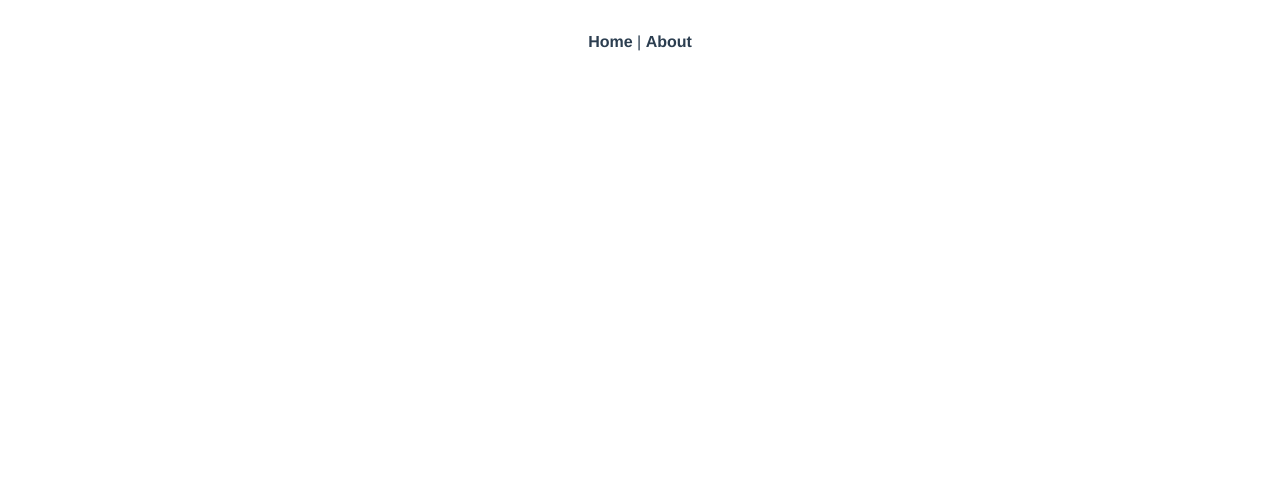
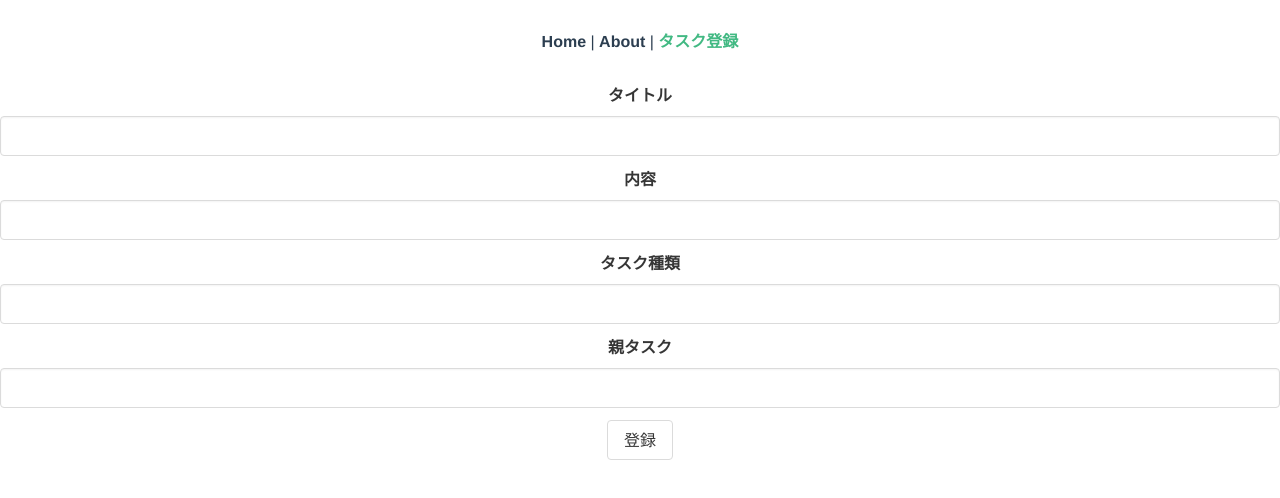
Before and after one commit to LearnDDD/task-manager-client, a Vue app: page /task/register in a window 1280 px wide. Shown: the top 498 px of the page. Built offline with nearby package versions, Linux system fonts and the light colour scheme.

Commit message:
タスク登録画面を追加

```diff
--- a/package.json
+++ b/package.json
@@ -55,6 +55,9 @@
     "rules": {
       "no-extra-semi": "warn",
       "quotes": ["warn", "single"],
+      "space-before-function-paren": ["error", "never"],
+      "no-useless-return": "off",
+      "@typescript-eslint/no-inferrable-types": "off",
       "comma-dangle": ["warn", {
         "arrays": "ignore",
         "objects": "ignore",
--- a/src/App.vue
+++ b/src/App.vue
@@ -2,7 +2,8 @@
   <div id="app">
     <div id="nav">
       <router-link to="/">Home</router-link> |
-      <router-link to="/about">About</router-link>
+      <router-link to="/about">About</router-link> |
+      <router-link to="/task/register">タスク登録</router-link>
     </div>
     <router-view/>
   </div>
--- a/src/components/HelloWorld.vue
+++ b/src/components/HelloWorld.vue
@@ -3,22 +3,6 @@
 
     <b-table :data="tasks" :columns="columnSettings"/>
 
-<!--    <table>-->
-<!--      <tr>-->
-<!--        <td>名前</td>-->
-<!--        <td>部署</td>-->
-<!--      </tr>-->
-<!--    </table>-->
-<!--    <table>-->
-<!--      <tr>-->
-<!--        <td>id</td>-->
-<!--        <td>title</td>-->
-<!--      </tr>-->
-<!--      <tr v-for="task in tasks" :key="task.id">-->
-<!--        <td>{{ task.id }}</td>-->
-<!--        <td>{{ task.title }}</td>-->
-<!--      </tr>-->
-<!--    </table>-->
     <h1>{{ msg }}</h1>
   </div>
 </template>
@@ -26,8 +10,8 @@
 <script lang="ts">
 import { Component, Prop, Vue } from 'vue-property-decorator'
 import { ColumnSetting } from '@/types/table/Table'
-
-@Component
+@Component({
+})
 export default class HelloWorld extends Vue {
   @Prop() private msg!: string;
   private tasks: { id: number; title: string }[] = [
@@ -47,11 +31,11 @@ export default class HelloWorld extends Vue {
     }
   ]
 
-  private mounted () {
+  private mounted() {
     this.loadTasks()
   }
 
-  private loadTasks () {
+  private loadTasks() {
     this.axios
       .get('http://localhost:8080/task/list')
       .then(response => {
--- /dev/null
+++ b/src/components/TaskRegister.vue
@@ -0,0 +1,40 @@
+<template>
+  <div>
+    <SimpleField v-model="data.title" label="タイトル" />
+    <SimpleField v-model="data.details" label="内容" />
+    <SimpleField v-model="data.taskTypeId" label="タスク種類" />
+    <SimpleField v-model="data.parentTaskId" label="親タスク" />
+
+    <b-button @click="register" label="登録" />
+  </div>
+</template>
+
+<script lang="ts">
+import { Component, Vue } from "vue-property-decorator"
+import { TaskRegisterRequest } from "@/types/task/TaskRegisterRequest"
+import SimpleField from "@/components/template/SimpleField.vue"
+@Component({
+  components: { SimpleField }
+})
+export default class TaskRegister extends Vue {
+  private data: TaskRegisterRequest = {
+    title: '',
+    details: '',
+    parentTaskId: null,
+    taskTypeId: null,
+  };
+
+  private register() {
+    this.axios.post('http://localhost:8080/task/register', this.data)
+      .then(response => {
+        console.log('success')
+      })
+      .catch(error => {
+        console.log(error)
+      })
+  }
+}
+</script>
+
+<style scoped>
+</style>
--- /dev/null
+++ b/src/components/template/SimpleField.vue
@@ -0,0 +1,44 @@
+<template>
+  <b-field :label="label">
+    <b-input v-model="inputValue" @change="changeHandler"></b-input>
+  </b-field>
+</template>
+
+<script lang="ts">
+import { Component, Emit, Prop, Vue } from "vue-property-decorator"
+
+@Component
+export default class SimpleField extends Vue {
+  @Prop({ type: [String, Number], required: true })
+  private value!: string | number
+
+  @Prop({ required: true })
+  private label!: string
+
+  @Emit()
+  private input(value: string | number) {
+    return
+  }
+
+  private set inputValue(value: string | number) {
+    this.input(value)
+  }
+
+  private get inputValue() {
+    return this.value
+  }
+
+  private changeHandler() {
+    this.changed(this.value)
+  }
+
+  @Emit()
+  private changed(value: string | number) {
+    return
+  }
+}
+</script>
+
+<style scoped>
+
+</style>
--- a/src/router/index.ts
+++ b/src/router/index.ts
@@ -17,6 +17,14 @@ const routes = [
     // this generates a separate chunk (about.[hash].js) for this route
     // which is lazy-loaded when the route is visited.
     component: () => import(/* webpackChunkName: "about" */ '../views/About.vue')
+  },
+  {
+    path: '/task/register',
+    name: 'TaskRegister',
+    // route level code-splitting
+    // this generates a separate chunk (about.[hash].js) for this route
+    // which is lazy-loaded when the route is visited.
+    component: () => import(/* webpackChunkName: "about" */ '../components/TaskRegister.vue')
   }
 ]
 
--- a/src/types/table/Table.ts
+++ b/src/types/table/Table.ts
@@ -1,5 +1,5 @@
 export interface ColumnSetting {
-  field: string,
-  label: string,
-  width: number,
+  field: string;
+  label: string;
+  width: number;
 }
--- /dev/null
+++ b/src/types/task/TaskRegisterRequest.ts
@@ -0,0 +1,6 @@
+export interface TaskRegisterRequest {
+  title: string;
+  details: string;
+  taskTypeId: number | null;
+  parentTaskId: number | null;
+}
```
